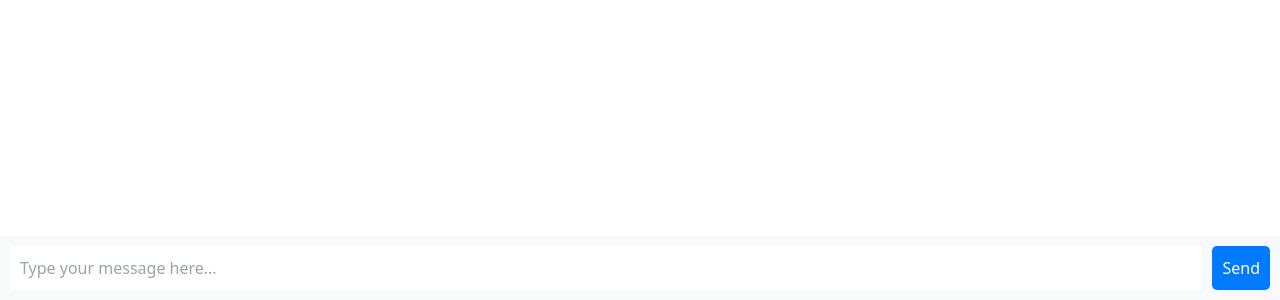
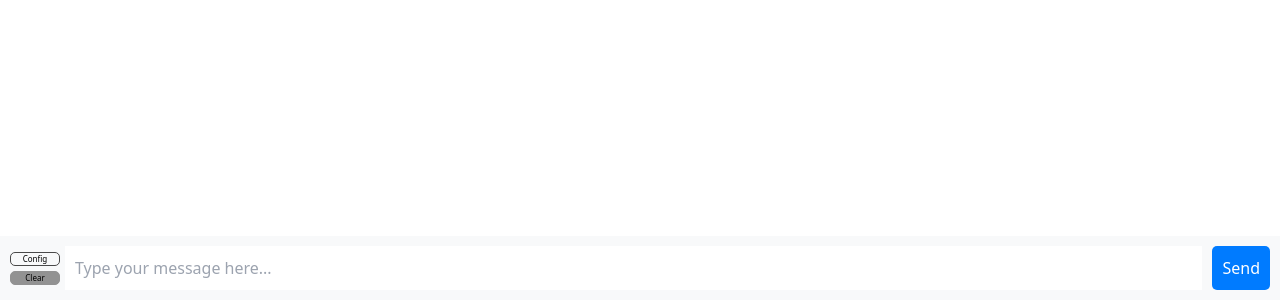
Before and after one commit to marsinlegend/chatgpt-toolbox, a Next.js app: page /chat in a window 1280 px wide. Shown: the part 500-800 px from the top of the page. Built offline with nearby package versions, Linux system fonts and the light colour scheme.

Commit message:
add system

```diff
--- a/app/components/ChatBox.module.css
+++ b/app/components/ChatBox.module.css
@@ -66,6 +66,32 @@
   border: none;
 }
 
+.button-group {
+  margin-right: 5px;
+  display: flex;
+  flex-direction: column;
+  justify-content: center;
+  align-items: center;
+  gap: 5px;
+}
+
+.setting-button {
+  width: 50px;
+  padding: 0 5px;
+  font-size: 0.5rem;
+  border: #494949 solid 1px;
+  border-radius: 5px;
+}
+
+.clear-button {
+  width: 50px;
+  padding: 0 5px;
+  font-size: 0.5rem;
+  background-color: #929292 !important;
+  border: #929292 solid 1px;
+  border-radius: 5px;
+}
+
 .submit-button {
   padding: 10px;
   background-color: #007bff !important;
@@ -79,3 +105,7 @@
   background-color: #494949 !important;
   cursor: not-allowed;
 }
+
+.hidden {
+  display: none;
+}
--- a/app/components/ChatBox.tsx
+++ b/app/components/ChatBox.tsx
@@ -23,13 +23,25 @@ const ChatBox = () => {
   const [messages, setMessages] = useState<any[]>([]);
   const [inputValue, setInputValue] = useState("");
   const [isLoading, setIsLoading] = useState(false);
+  const [showSystem, setShowSystem] = useState(false);
+  const [systemPrompt, setSystemPrompt] = useState("");
 
   const messagesContainerRef = useRef<HTMLDivElement>(null);
+
+  const toggleSystem = () => {
+    setShowSystem(!showSystem);
+  };
 
   const handleInputChange = (event: {
     target: { value: SetStateAction<string> };
   }) => {
     setInputValue(event.target.value);
+  };
+
+  const handleSystemPromptChange = (event: {
+    target: { value: SetStateAction<string> };
+  }) => {
+    setSystemPrompt(event.target.value);
   };
 
   const handleFormSubmit = (event: { preventDefault: () => void }) => {
@@ -42,6 +54,10 @@ const ChatBox = () => {
     setInputValue("");
   };
 
+  const clearHistory = () => {
+    setMessages([]);
+  };
+
   const getGPTReply = (question: string) => {
     if (question !== "" && !isLoading) {
       setIsLoading(true);
@@ -49,7 +65,9 @@ const ChatBox = () => {
       const source = createLiveChatCompletion(
         localStorage.getItem("apiKey") as string,
         1024,
-        "You are chatgpt3.5, a chatbot that uses OpenAI's GPT-3 API.",
+        systemPrompt
+          ? systemPrompt
+          : "You are chatgpt3.5, a chatbot that uses OpenAI's GPT-3 API.",
         getLongestArray(messages),
         "chat"
       );
@@ -139,6 +157,31 @@ const ChatBox = () => {
         </div>
       </div>
       <form className={styles["input-container"]} onSubmit={handleFormSubmit}>
+        <div className={styles["button-group"]}>
+          <button
+            type="button"
+            onClick={toggleSystem}
+            className={styles["setting-button"]}
+          >
+            Config
+          </button>
+          <button
+            type="button"
+            onClick={clearHistory}
+            className={styles["clear-button"]}
+          >
+            Clear
+          </button>
+        </div>
+        <input
+          className={`${!showSystem ? styles["hidden"] : undefined} ${
+            styles["chat-input"]
+          }`}
+          type="text"
+          value={systemPrompt}
+          onChange={handleSystemPromptChange}
+          placeholder="System prompt here..."
+        />
         <input
           className={styles["chat-input"]}
           type="text"
```
